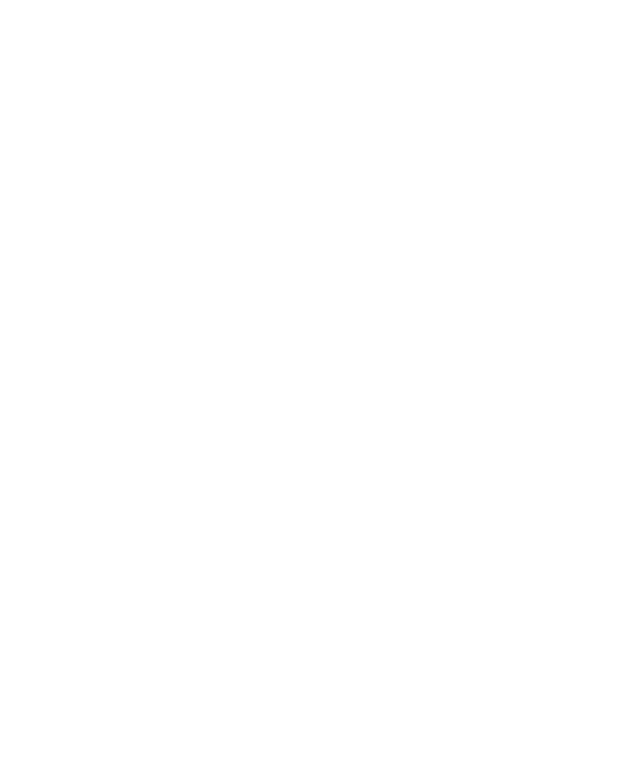
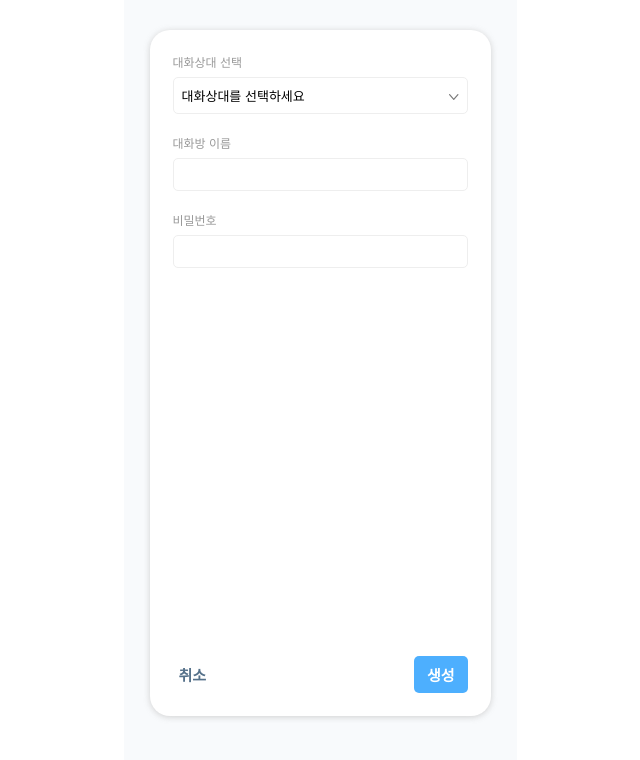
Before and after one commit to LIKELION13-TEAM-MATE/FE, a React (Create React App) app in the folder teammate/: page /CreateChatroomPage in a window 1280 px wide. Before the commit this address had no page. Shown: the top 760 px of the page, without its empty margins (320-960 px from the left). Built offline with nearby package versions, Linux system fonts and the light colour scheme.

Commit message:
대화방 생성 페이지 완성

```diff
--- a/teammate/src/App.tsx
+++ b/teammate/src/App.tsx
@@ -1,19 +1,18 @@
-import React from 'react';
+import React from "react";
 import styled from "styled-components";
 import GlobalStyle from "./style/GlobalStyle";
-import { Route, Routes, Outlet } from 'react-router-dom';
-
+import { Route, Routes, Outlet } from "react-router-dom";
 
 // 페이지 이 밑으로 쭉 정리해주세요.
-import MainPage from './components/page/MainPage';
-import RolePage from './components/page/RolePage';
-import SchedulePage from './components/page/SchedulePage';
-import AddSchedulePage from './components/page/AddSchedulePage';
-import ViewSchedulePage from './components/page/ViewSchedulePage';
-import ListChatroomPage from './components/page/ListChatroomPage';
+import MainPage from "./components/page/MainPage";
+import RolePage from "./components/page/RolePage";
+import SchedulePage from "./components/page/SchedulePage";
+import AddSchedulePage from "./components/page/AddSchedulePage";
+import ViewSchedulePage from "./components/page/ViewSchedulePage";
+import ListChatroomPage from "./components/page/ListChatroomPage";
+import CreateChatroomPage from "./components/page/CreateChatroomPage";
 
 //페이지 외 요소들은 이 밑으로 정리해주세요.
-
 
 //틀 다 짜뒀어요.
 //app.tsx랑 index.tsx 부분은 잘못 건들면 레이아웃이 다 무너져서 조심히 다뤄주세요..
@@ -22,7 +21,7 @@ function MainLayout() {
     <LayoutWrapper>
       <Outlet />
     </LayoutWrapper>
-  )
+  );
 }
 
 function App() {
@@ -31,14 +30,22 @@ function App() {
       <GlobalStyle />
       <Routes>
         <Route element={<MainLayout />}>
-
           <Route path="/" element={<MainPage />}></Route>
           <Route path="/RolePage" element={<RolePage />}></Route>
           <Route path="/SchedulePage" element={<SchedulePage />}></Route>
           <Route path="/AddSchedulePage" element={<AddSchedulePage />}></Route>
-          <Route path="/ViewSchedulePage" element={<ViewSchedulePage />}></Route>
-          <Route path="/ListChatroomPage" element={<ListChatroomPage />}></Route>
-
+          <Route
+            path="/ViewSchedulePage"
+            element={<ViewSchedulePage />}
+          ></Route>
+          <Route
+            path="/ListChatroomPage"
+            element={<ListChatroomPage />}
+          ></Route>
+          <Route
+            path="/CreateChatroomPage"
+            element={<CreateChatroomPage />}
+          ></Route>
         </Route>
       </Routes>
     </WebShell>
@@ -49,7 +56,7 @@ const WebShell = styled.div`
   width: 100%;
   display: flex;
   justify-content: center;
-`
+`;
 
 const LayoutWrapper = styled.div`
   width: 100%;
@@ -58,7 +65,7 @@ const LayoutWrapper = styled.div`
   flex-direction: column;
   align-items: center;
   min-height: 100vh;
-  background-color: #F8FAFC;
-`
+  background-color: #f8fafc;
+`;
 
 export default App;
--- /dev/null
+++ b/teammate/src/components/page/CreateChatroomPage.tsx
@@ -0,0 +1,204 @@
+import React, { useState } from "react";
+import styled from "styled-components";
+import Stroke from "../../assets/Stroke.svg";
+
+const PEOPLE_LIST = ["홍길동", "홍길순", "김철수"];
+
+function CreateChatroomPage() {
+  const [isOpen, setIsOpen] = useState(false);
+  const [selectedPeople, setSelectedPeople] = useState<string[]>([]);
+
+  const togglePerson = (person: string) => {
+    setSelectedPeople((prev) =>
+      prev.includes(person)
+        ? prev.filter((p) => p !== person)
+        : [...prev, person]
+    );
+  };
+  return (
+    <CreateChatroomWrapper>
+      <CreateContainer>
+        <CreateElementForm>
+          <CreatePeopleBox>
+            <PeopleTxt> 대화상대 선택</PeopleTxt>
+            <PeopleSelectBox onClick={() => setIsOpen(!isOpen)}>
+              {selectedPeople.length > 0
+                ? selectedPeople.join(", ")
+                : "대화상대를 선택하세요"}
+              <Arrow>
+                <img src={Stroke} />
+              </Arrow>
+            </PeopleSelectBox>
+
+            {isOpen && (
+              <Dropdown>
+                {PEOPLE_LIST.map((person) => (
+                  <DropdownItem key={person}>
+                    <input
+                      type="checkbox"
+                      checked={selectedPeople.includes(person)}
+                      onChange={() => togglePerson(person)}
+                    />
+                    <span>{person}</span>
+                  </DropdownItem>
+                ))}
+              </Dropdown>
+            )}
+          </CreatePeopleBox>
+          <CreateTitleBox>
+            <CreateTiTxt> 대화방 이름</CreateTiTxt>
+            <CreateTitle type="text"></CreateTitle>
+          </CreateTitleBox>
+          <CreatePasBox>
+            <CreatePasTxt> 비밀번호</CreatePasTxt>
+            <CreatePassword type="password"></CreatePassword>
+          </CreatePasBox>
+        </CreateElementForm>
+        <SelectBoxCt>
+          <SelectBox>
+            <DelBtn type="button">취소</DelBtn>
+            <CreateBtn type="button">생성</CreateBtn>
+          </SelectBox>
+        </SelectBoxCt>
+      </CreateContainer>
+    </CreateChatroomWrapper>
+  );
+}
+
+const CreateChatroomWrapper = styled.div``;
+
+const CreateContainer = styled.div`
+  margin-top: 30px;
+  width: 295px;
+  height: 500px;
+  min-height: 80vh;
+  border-radius: 20px;
+  background-color: #ffffff;
+  box-shadow: 0px 1px 6px rgba(198, 198, 198, 0.8);
+  padding: 23px;
+  position: relative;
+`;
+
+const CreateElementForm = styled.form``;
+
+// 상대선택
+const CreatePeopleBox = styled.div`
+  position: relative;
+`;
+const PeopleTxt = styled.div`
+  color: #999999;
+  font-size: 12px;
+`;
+// const PeopleLable = styled.select``;
+const PeopleSelectBox = styled.div`
+  border: 1px solid #eeeeee;
+  margin-top: 7px;
+  border-radius: 5px;
+  padding: 8px;
+  font-size: 13px;
+  cursor: pointer;
+  display: flex;
+  justify-content: space-between;
+  align-items: center;
+`;
+const Arrow = styled.span`
+  font-size: 12px;
+`;
+const Dropdown = styled.div`
+  position: absolute;
+  top: 105%;
+  width: 100%;
+  background: #fff;
+  border: 1px solid #e5e5e5;
+  border-radius: 12px;
+  padding: 8px 0;
+  z-index: 10;
+`;
+const DropdownItem = styled.label`
+  display: flex;
+  align-items: center;
+  gap: 8px;
+  padding: 10px 14px;
+  font-size: 14px;
+
+  &:hover {
+    background-color: #f5f5f5;
+  }
+`;
+
+// 이름
+const CreateTitleBox = styled.div`
+  margin-top: 20px;
+`;
+const CreateTiTxt = styled.div`
+  color: #999999;
+  font-size: 12px;
+`;
+const CreateTitle = styled.input`
+  border: 1px solid #eeeeee;
+  margin-top: 7px;
+  border-radius: 5px;
+  padding: 8px;
+  font-size: 13px;
+  cursor: pointer;
+  width: 277px;
+  &:focus {
+    outline: none;
+    box-shadow: none;
+  }
+`;
+
+// 비번
+const CreatePasBox = styled.div`
+  margin-top: 20px;
+`;
+const CreatePasTxt = styled.div`
+  color: #999999;
+  font-size: 12px;
+`;
+const CreatePassword = styled.input`
+  border: 1px solid #eeeeee;
+  margin-top: 7px;
+  border-radius: 5px;
+  padding: 8px;
+  font-size: 13px;
+  cursor: pointer;
+  width: 277px;
+  &:focus {
+    outline: none;
+    box-shadow: none;
+  }
+`;
+
+// 선택박스
+const SelectBox = styled.div`
+  display: flex;
+  justify-content: space-between;
+`;
+const DelBtn = styled.button`
+  background-color: #ffff;
+  border: none;
+  font-size: 15px;
+  color: #55718a;
+  font-weight: 600;
+  cursor: pointer;
+`;
+const CreateBtn = styled.button`
+  background-color: #4daffe;
+  border: none;
+  padding: 8px 13px 8px 13px;
+  border-radius: 5px;
+  font-size: 15px;
+  color: #ffff;
+  font-weight: 600;
+  cursor: pointer;
+`;
+
+const SelectBoxCt = styled.div`
+  position: absolute;
+  bottom: 23px;
+  left: 23px;
+  right: 23px;
+`;
+
+export default CreateChatroomPage;
--- a/teammate/src/components/page/ListChatroomPage.tsx
+++ b/teammate/src/components/page/ListChatroomPage.tsx
@@ -3,6 +3,7 @@ import styled from "styled-components";
 import search from "../../assets/search.svg";
 import circle from "../../assets/message-circle-plus.svg";
 import PF from "../../assets/Ellipse2.svg";
+import { Link } from "react-router-dom";
 
 function ListChatroomPage() {
   return (
@@ -20,11 +21,13 @@ function ListChatroomPage() {
           </SearchInputImg>
         </SearchCR>
         <PlusCR>
-          <img
-            src={circle}
-            alt="circle"
-            style={{ width: "20px", height: "20px" }}
-          />
+          <Link to="/CreateChatroomPage">
+            <img
+              src={circle}
+              alt="circle"
+              style={{ width: "20px", height: "20px" }}
+            />
+          </Link>
         </PlusCR>
       </SearchCBox>
       <ChatroomListConT>
```
